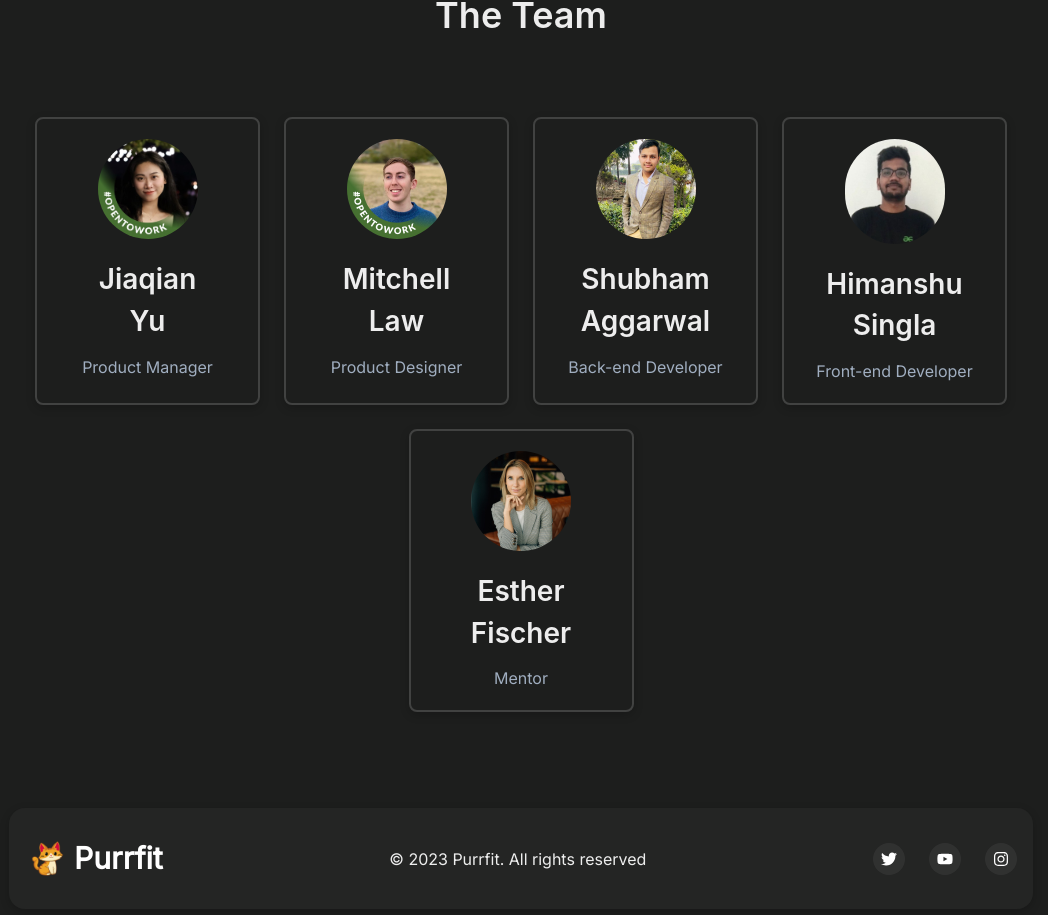
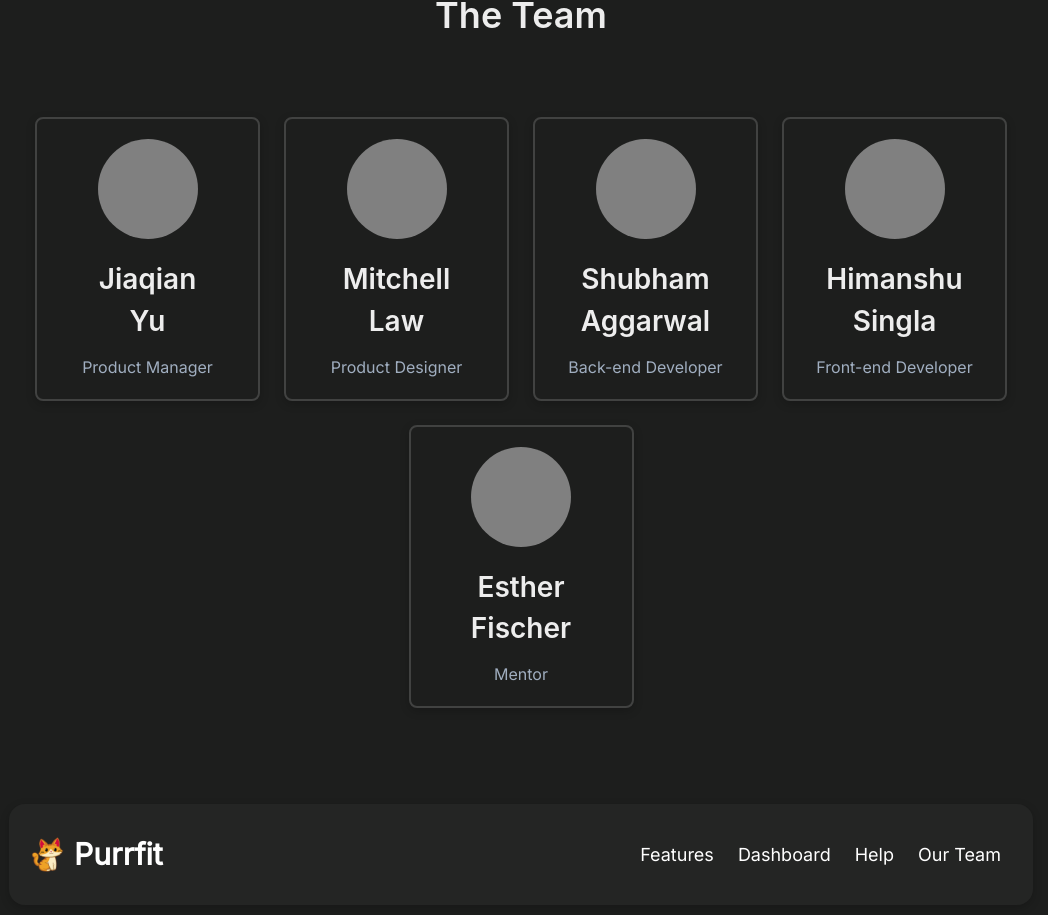
Before and after one commit to hsingla378/purrfit, a React (Create React App) app in the folder frontend/: page / in a window 1280 px wide. Shown: the part 2229-3144 px from the top of the page, without its empty margins (119-1167 px from the left). Built offline with nearby package versions, Linux system fonts and the light colour scheme.

Commit message:
change team, footer design

```diff
--- a/frontend/package.json
+++ b/frontend/package.json
@@ -42,5 +42,8 @@
       "last 1 firefox version",
       "last 1 safari version"
     ]
+  },
+  "devDependencies": {
+    "react-router-dom": "^6.15.0"
   }
 }
--- a/frontend/public/index.html
+++ b/frontend/public/index.html
@@ -2,14 +2,14 @@
 <html lang="en">
   <head>
     <meta charset="utf-8" />
-    <link rel="icon" href="%PUBLIC_URL%/favicon.ico" />
+    <link rel="icon" href="cartoon_cat.webp" />
     <meta name="viewport" content="width=device-width, initial-scale=1" />
     <meta name="theme-color" content="#000000" />
     <meta
       name="description"
       content="Web site created using create-react-app"
     />
-    <link rel="apple-touch-icon" href="%PUBLIC_URL%/logo192.png" />
+    <link rel="apple-touch-icon" href="cartoon_cat.webp" />
     <!--
       manifest.json provides metadata used when your web app is installed on a
       user's mobile device or desktop. See https://developers.google.com/web/fundamentals/web-app-manifest/
@@ -24,7 +24,7 @@
       work correctly both with client-side routing and a non-root public URL.
       Learn how to configure a non-root public URL by running `npm run build`.
     -->
-    <title>React App</title>
+    <title>Purrfit - Discover a new level of Gaming!</title>
   </head>
   <body>
     <noscript>You need to enable JavaScript to run this app.</noscript>
--- a/frontend/src/App.js
+++ b/frontend/src/App.js
@@ -1,17 +1,19 @@
 import "./App.css";
-import LandingPage from "./LandingPage/LandingPage";
+import Layout from "./Layout";
 import Header from "./Header/Header";
 import Footer from "./Footer/Footer";
 import Footer2 from "./Footer/Footer2";
+import LandingPage from "./LandingPage/LandingPage";
+
+import { BrowserRouter, Routes, Route, Outlet } from "react-router-dom";
 
 function App() {
   return (
-    <div>
+    <>
       <Header />
       <LandingPage />
-      {/* <Footer /> */}
       <Footer2 />
-    </div>
+    </>
   );
 }
 
--- /dev/null
+++ b/frontend/src/Dashboard/Dashboard.js
@@ -0,0 +1,5 @@
+import React from "react";
+
+export default function Dashboard() {
+  return <div>Dashboard</div>;
+}
--- a/frontend/src/Footer/Footer.js
+++ b/frontend/src/Footer/Footer.js
@@ -67,7 +67,7 @@ export default function Footer() {
             flexDirection={{ base: "row", md: "column" }}
             gap={"2rem"}
           >
-            <Box as="a" href={"#"}>
+            <Box as="a" href={"#features"}>
               Features
             </Box>
             <Box as="a" href={"#"}>
@@ -76,6 +76,9 @@ export default function Footer() {
             <Box as="a" href={"#"}>
               Help
             </Box>
+            <Box as="a" href={"#team"}>
+              Our Team
+            </Box>
           </Stack>
         </Flex>
       </Container>
--- a/frontend/src/Footer/Footer2.js
+++ b/frontend/src/Footer/Footer2.js
@@ -11,6 +11,8 @@ import {
   useColorModeValue,
   VisuallyHidden,
   Image,
+  Link,
+  Button,
 } from "@chakra-ui/react";
 import { FaInstagram, FaTwitter, FaYoutube } from "react-icons/fa";
 
@@ -70,9 +72,20 @@ export default function Footer2() {
             Purrfit
           </Text>
         </Flex>
-        <Text my={2}>© 2023 Purrfit. All rights reserved</Text>
-        <Stack direction={"row"} spacing={6} color={"white"}>
-          <SocialButton label={"Twitter"} href={"#"}>
+        <Stack direction={"row"} spacing={6} color={"white"} mr={"1rem"}>
+          <Link to={"#"} fontWeight={"500"} fontSize={"lg"}>
+            Features
+          </Link>
+          <Link to={"#"} fontWeight={"500"} fontSize={"lg"}>
+            Dashboard
+          </Link>
+          <Link to={"#"} fontWeight={"500"} fontSize={"lg"}>
+            Help
+          </Link>
+          <Link to={"#"} fontWeight={"500"} fontSize={"lg"}>
+            Our Team
+          </Link>
+          {/* <SocialButton label={"Twitter"} href={"#"}>
             <FaTwitter />
           </SocialButton>
           <SocialButton label={"YouTube"} href={"#"}>
@@ -80,8 +93,37 @@ export default function Footer2() {
           </SocialButton>
           <SocialButton label={"Instagram"} href={"#"}>
             <FaInstagram />
-          </SocialButton>
+          </SocialButton> */}
         </Stack>
+        {/* <Stack
+          flex={{ base: 1, md: 0 }}
+          justify={"flex-end"}
+          direction={"row"}
+          display={{ base: "none", md: "block" }}
+          spacing={6}
+        >
+          <Button
+            as={"a"}
+            display={{ base: "none", md: "inline-flex" }}
+            fontSize={"1rem"}
+            fontWeight={"bold"}
+            color={"white"}
+            colorScheme={"green"}
+            bg={"#00B81D"}
+            href={"#"}
+            // _hover={{
+            //   bg: "#00B81D",
+            // }}
+            _hover={{
+              bg: "rgba(0, 184, 29, .7)",
+            }}
+            rounded={"xl"}
+            px={6}
+          >
+            {" "}
+            Login
+          </Button>
+        </Stack> */}
       </Container>
     </Box>
   );
--- a/frontend/src/Header/Header.js
+++ b/frontend/src/Header/Header.js
@@ -126,8 +126,6 @@ export default function Header() {
                   }}
                   alignItems={"center"}
                 >
-                  {console.log("navItem", navItem)}
-
                   <Text
                     fontWeight={600}
                     // color={useColorModeValue("gray.600", "gray.200")}
--- /dev/null
+++ b/frontend/src/Help/Help.js
@@ -0,0 +1,5 @@
+import React from "react";
+
+export default function Help() {
+  return <div>Help</div>;
+};
--- a/frontend/src/LandingPage/LandingPage.js
+++ b/frontend/src/LandingPage/LandingPage.js
@@ -2,6 +2,9 @@ import React from "react";
 import Hero from "./Hero/Hero";
 import Features from "./Features/Features";
 import Team from "./Team/Team";
+import Header from "../Header/Header";
+import Footer from "../Footer/Footer";
+import Footer2 from "../Footer/Footer2";
 
 export default function LandingPage() {
   return (
--- a/frontend/src/LandingPage/Team/MemberCard.js
+++ b/frontend/src/LandingPage/Team/MemberCard.js
@@ -36,14 +36,16 @@ export default function MemberCard({
           w={"full"}
           //   bg={useColorModeValue("gray.100", "gray.700")}
         >
-          <Image
-            src={image}
+          <Box
+            // src={image}
             alt="Purrfit Bot"
+            backgroundColor={"gray"}
+            height={"100px"}
             width={"100px"}
             rounded={"full"}
             // boxSize="150px"
             mx="auto"
-          />
+          ></Box>
         </Flex>
         <Box mt={4} w={"full"}>
           <Heading fontSize={"1.75rem"} fontWeight={600}>
--- /dev/null
+++ b/frontend/src/Layout.js
@@ -0,0 +1,14 @@
+import React from "react";
+import Header from "./Header/Header";
+import Footer from "./Footer/Footer";
+import Footer2 from "./Footer/Footer2";
+
+export default function Layout({ children }) {
+  return (
+    <div>
+      <Header />
+      {children}
+      <Footer2 />
+    </div>
+  );
+}
```
Also changed, not shown: frontend/src/index.js (+5 -3 lines), 1 other file (tests, documents, lock files or other folders).
